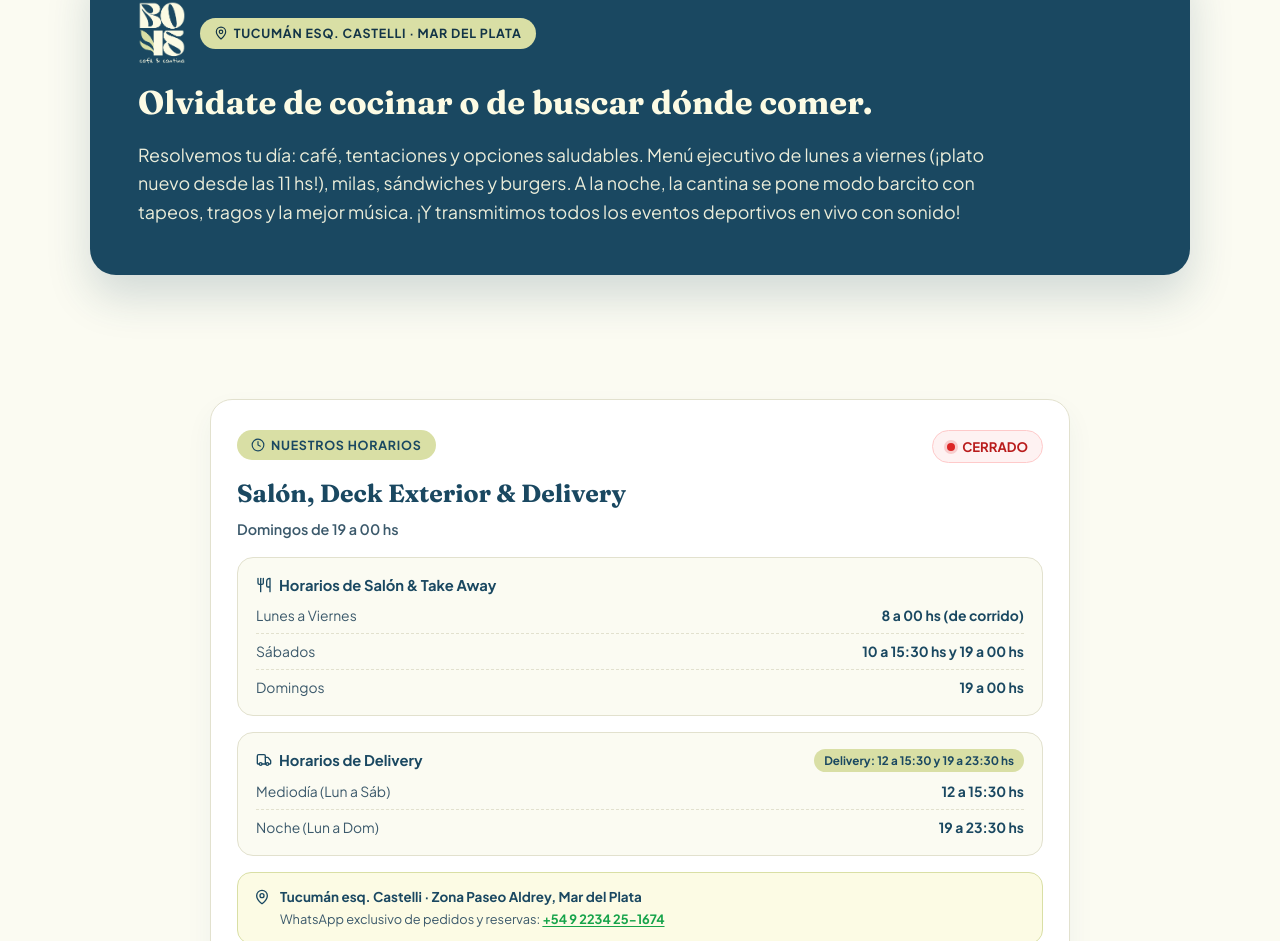
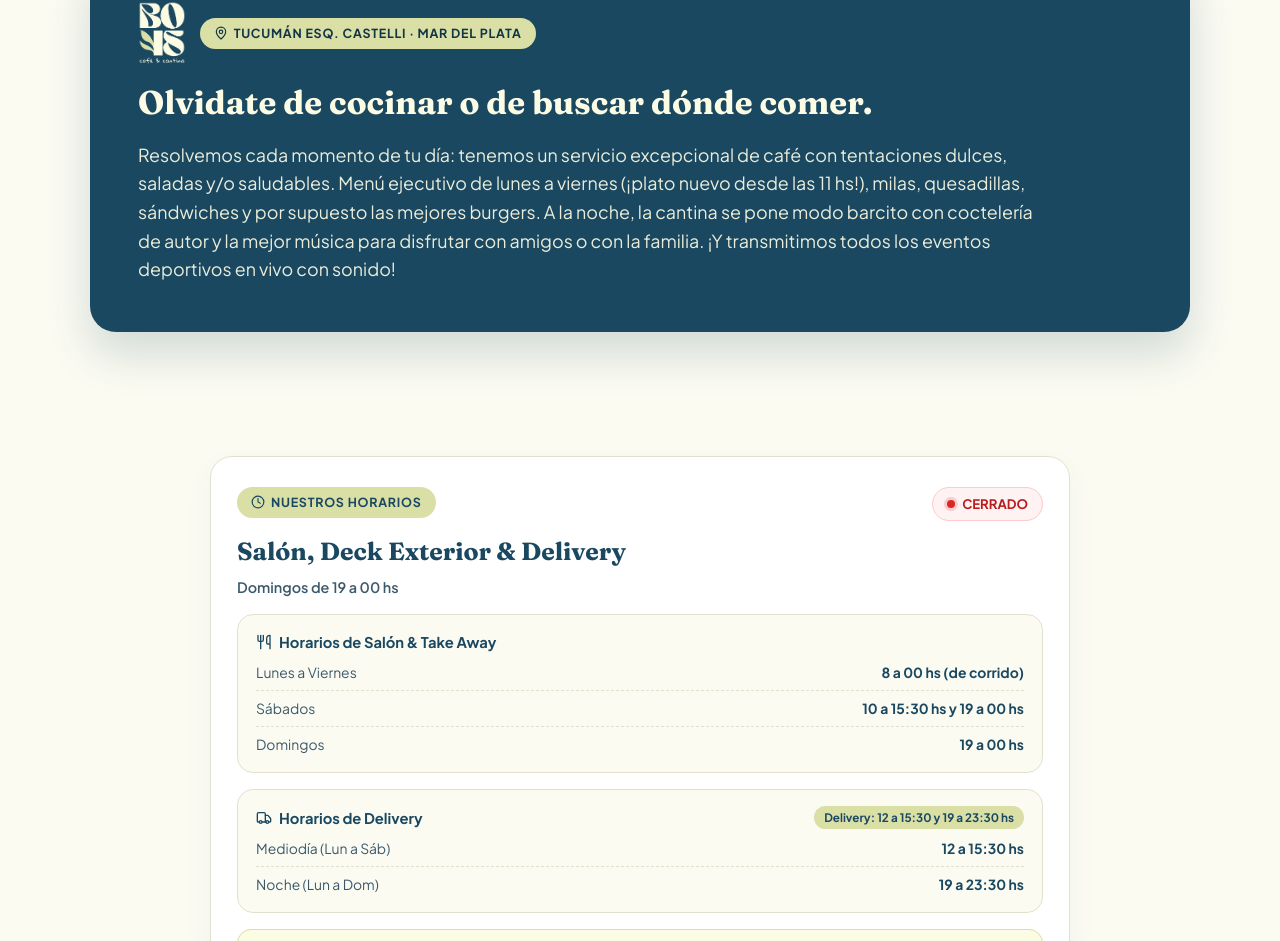
Before and after one commit to boiscantina/bois-cantina, a React (Vite) app: page / in a window 1280 px wide. Shown: the part 2791-3732 px from the top of the page. Built offline with nearby package versions, Linux system fonts and the light colour scheme.

Commit message:
copy(about): actualizar texto de la tarjeta Sobre BOIS

```diff
--- a/src/config.js
+++ b/src/config.js
@@ -364,7 +364,7 @@ export const SITE_CONFIG = {
     eyebrow: "Tucumán esq. Castelli · Mar del Plata",
     title: "Olvidate de cocinar o de buscar dónde comer.",
     paragraphs: [
-      "Resolvemos tu día: café, tentaciones y opciones saludables. Menú ejecutivo de lunes a viernes (¡plato nuevo desde las 11 hs!), milas, sándwiches y burgers. A la noche, la cantina se pone modo barcito con tapeos, tragos y la mejor música. ¡Y transmitimos todos los eventos deportivos en vivo con sonido!",
+      "Resolvemos cada momento de tu día: tenemos un servicio excepcional de café con tentaciones dulces, saladas y/o saludables. Menú ejecutivo de lunes a viernes (¡plato nuevo desde las 11 hs!), milas, quesadillas, sándwiches y por supuesto las mejores burgers. A la noche, la cantina se pone modo barcito con coctelería de autor y la mejor música para disfrutar con amigos o con la familia. ¡Y transmitimos todos los eventos deportivos en vivo con sonido!",
     ],
     features: [
       {
```
